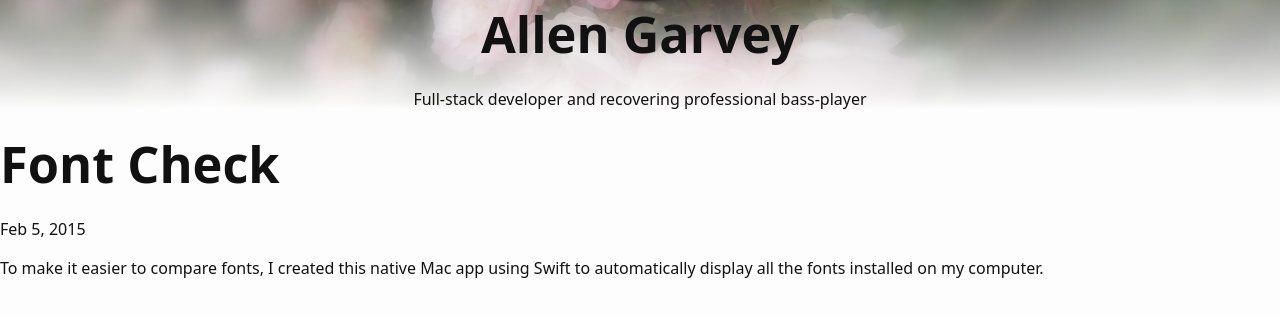
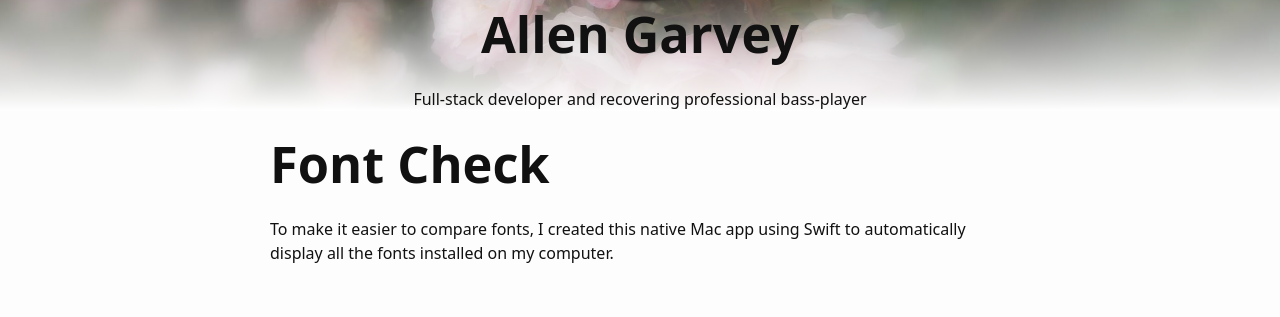
Before and after one commit to allen-garvey/personal-website-4, a Jekyll site: the page built from _posts/2015-02-05-font-check.markdown, in a window 1280 px wide, cut to the strip 240-557 px from the top of the page. Built offline with Jekyll 4.4.1, drawn with Linux system fonts in a browser that asks for light colours.

Commit message:
edit default post layout

```diff
--- a/_layouts/post.html
+++ b/_layouts/post.html
@@ -1,15 +1,13 @@
 ---
 layout: default
 ---
+<div class="wrapper">
 	<article class="post" itemscope itemtype="http://schema.org/BlogPosting">
-
 		<header class="post-header">
 			<h1 class="post-title" itemprop="name headline">{{ page.title }}</h1>
-    <p class="post-meta"><time datetime="{{ page.date | date_to_xmlschema }}" itemprop="datePublished">{{ page.date | date: "%b %-d, %Y" }}</time>{% if page.author %} • <span itemprop="author" itemscope itemtype="http://schema.org/Person"><span itemprop="name">{{ page.author }}</span></span>{% endif %}</p>
 		</header>
-
 		<div class="post-content" itemprop="articleBody">
 			{{ content }}
 		</div>
-
 	</article>
+</div>
```
Lines whose indentation alone changed are shown as unchanged.
